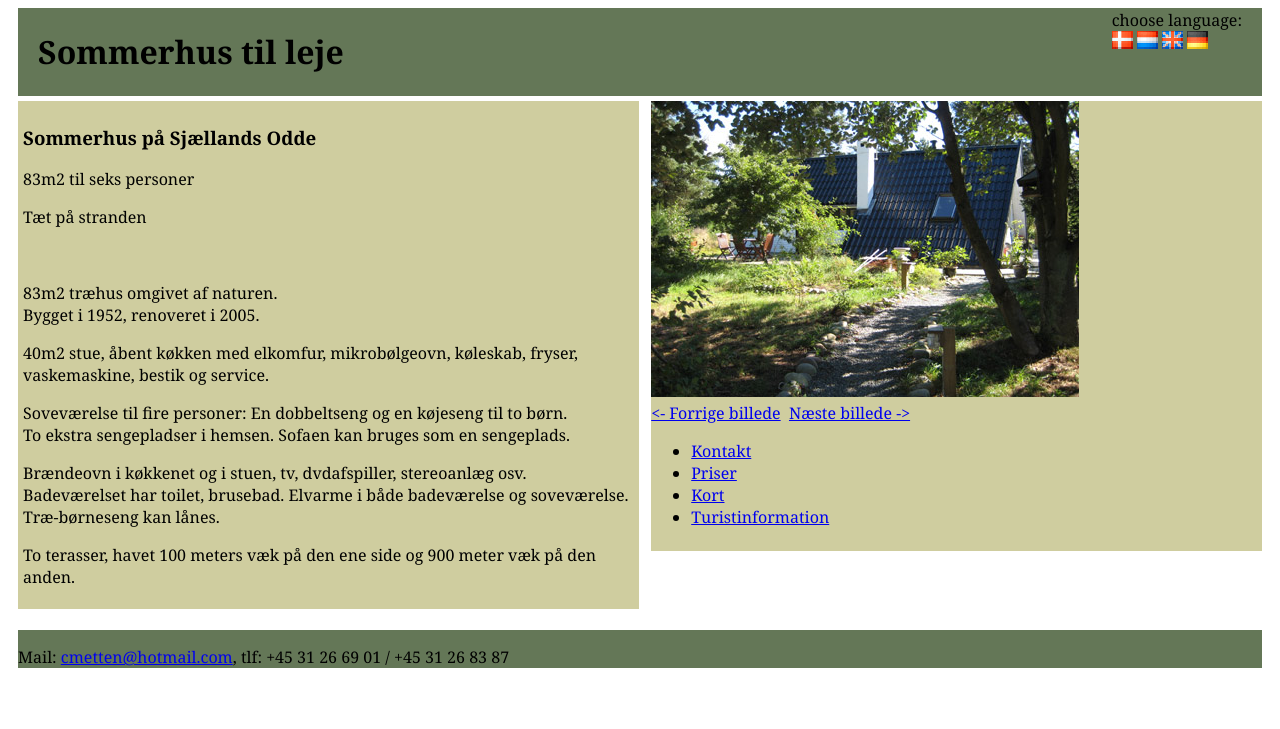
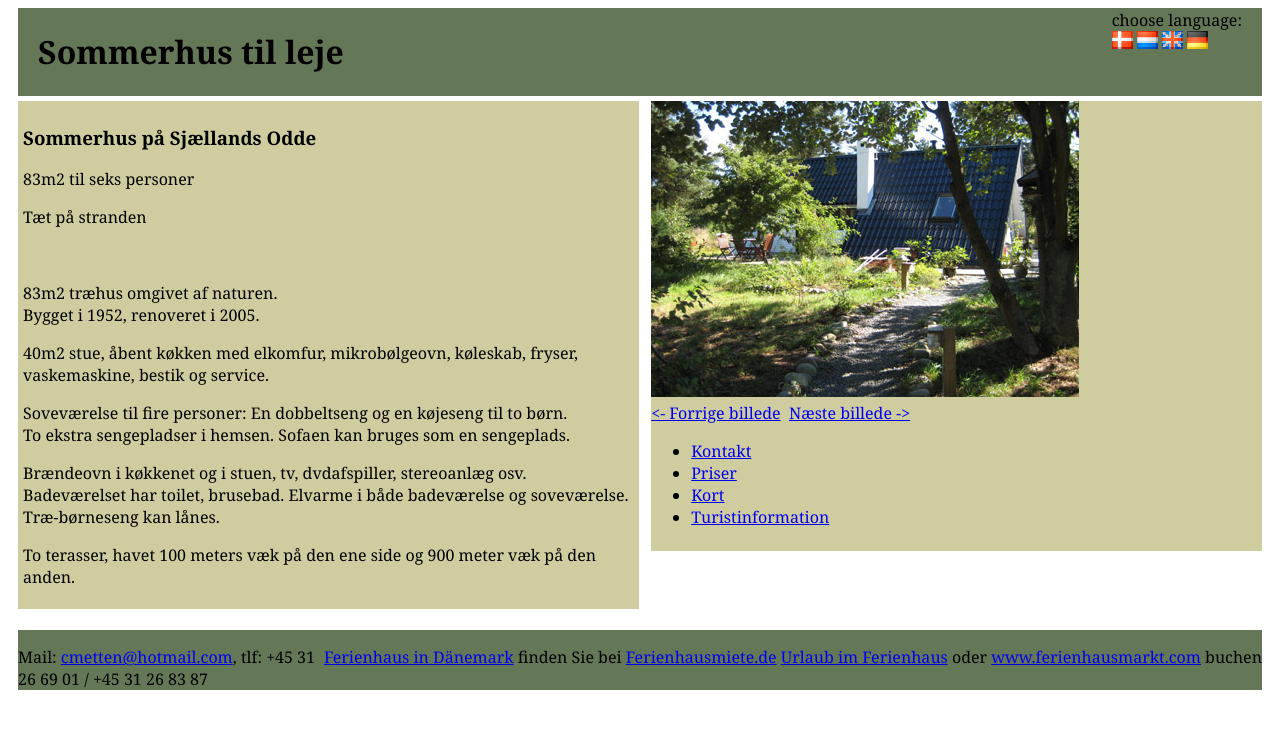
Before and after one commit to cconrad/www.carolinessommerhus.dk, a Jekyll site: the page built from index.html, in a window 1280 px wide. Shown: the top 729 px of the page. Built offline with Jekyll 4.4.1, drawn with Linux system fonts in a browser that asks for light colours.

Commit message:
Update da.html

```diff
--- a/_layouts/da.html
+++ b/_layouts/da.html
@@ -32,6 +32,13 @@
 
 </div>
 <div id="ft">
+	<p style="float:right">
+		<a href="http://www.ferienhausmiete.de/ferienhaus_details.php?obj_nr=54731">Ferienhaus in Dänemark</a> finden Sie bei <a href="http://www.ferienhausmiete.de">Ferienhausmiete.de</a>
+	<!--Anfang Ferienhausmarkt.com Code -->
+<a href="http://www.urlaubimferienhaus.net/">Urlaub im Ferienhaus</a> oder <a href="https://www.ferienhausmarkt.com/">www.ferienhausmarkt.com</a> buchen
+<!--ENDE Ferienhausmarkt Code -->
+
+	</p>
 	<p>Mail: <a href="mailto:cmetten@hotmail.com">cmetten@hotmail.com</a>, tlf: +45 31 26 69 01 / +45 31 26 83 87</p>
 
 	<script type="text/javascript">
```
